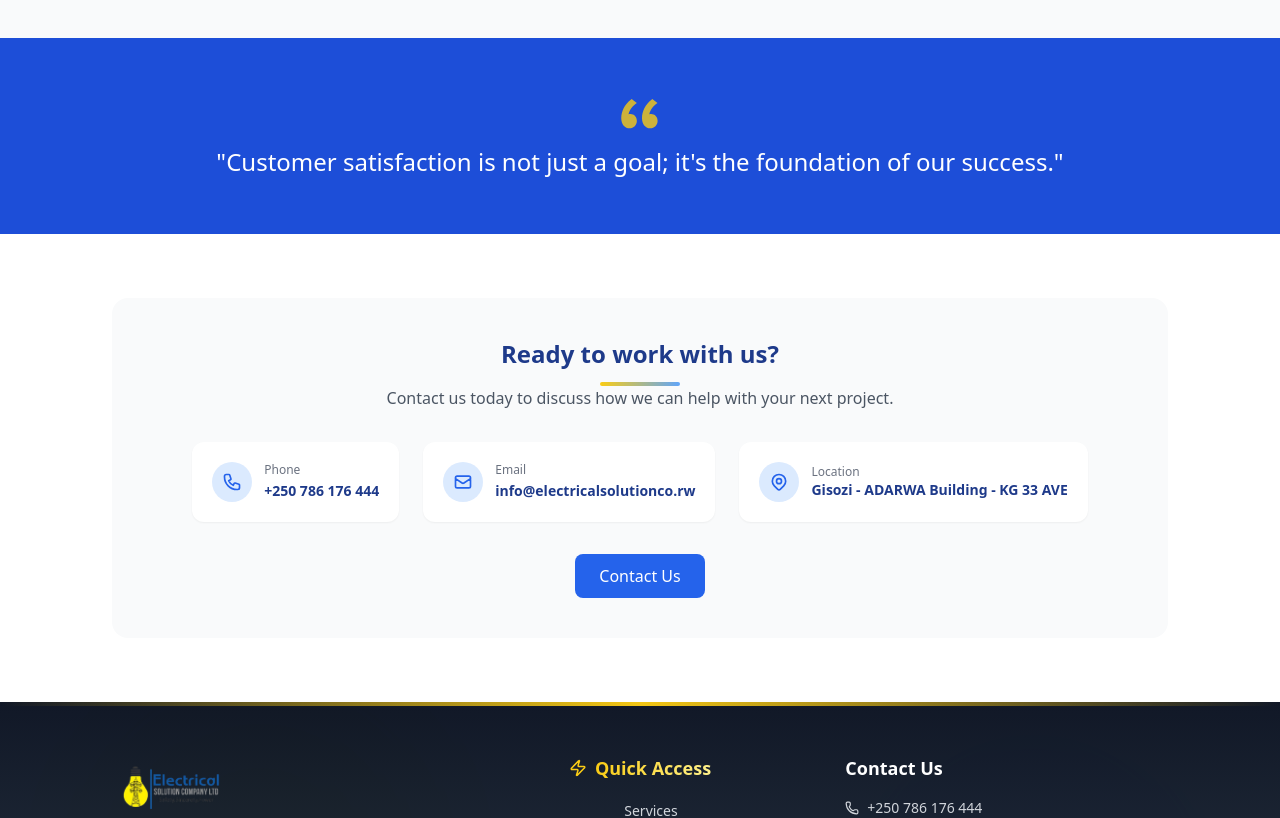
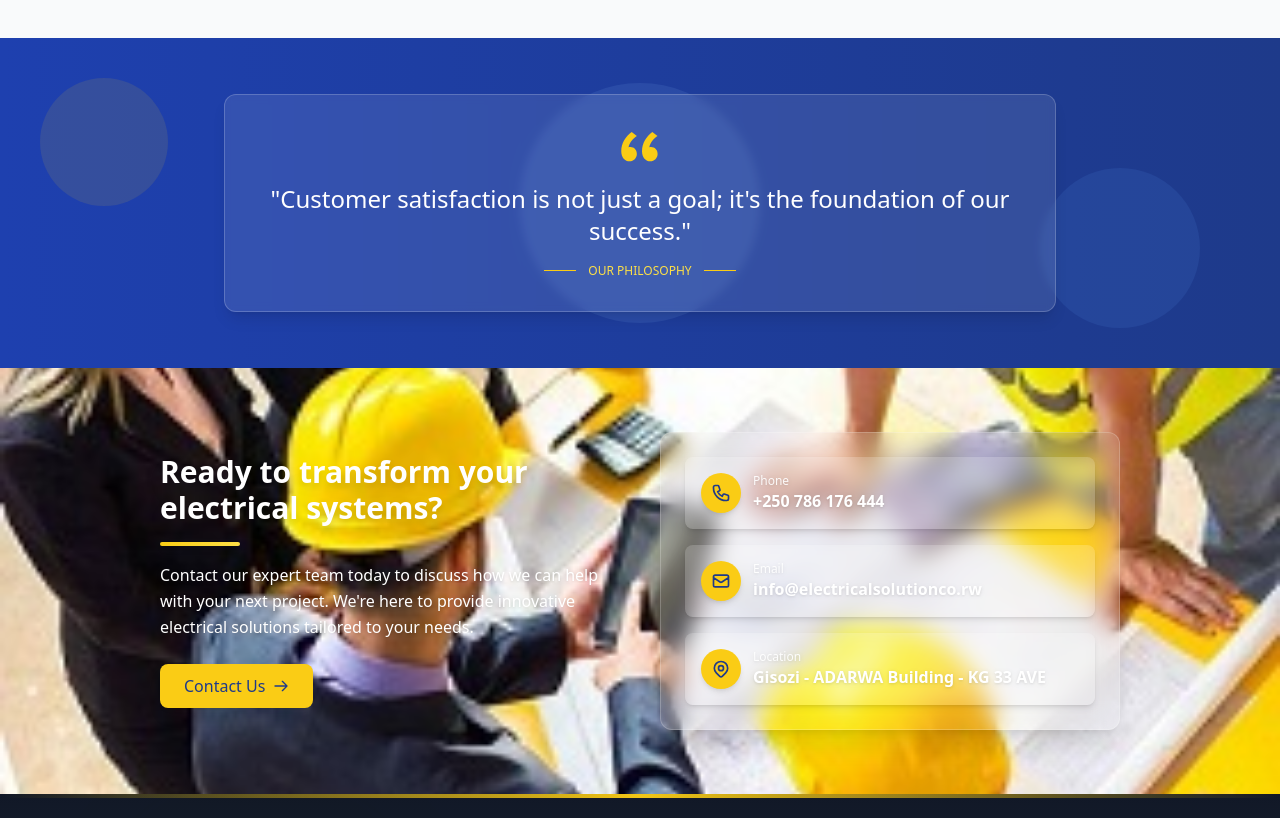
Before and after one commit to niganze/Electrical-solution, a React (Vite) app: page /about in a window 1280 px wide. Shown: the part 4980-5798 px from the top of the page. Built offline with nearby package versions, Linux system fonts and the light colour scheme.

Commit message:
added styled for about page

```diff
--- a/src/pages/About.jsx
+++ b/src/pages/About.jsx
@@ -356,81 +356,125 @@ export default function About() {
         </div>
       </div>
 
-      {/* Testimonial Quote */}
-      <div className="bg-blue-700 text-white py-12 lg:py-14">
-        <div className="max-w-5xl mx-auto px-6 md:px-12 text-center">
-          <svg className="w-10 h-10 mx-auto mb-3 text-yellow-400 opacity-80" fill="currentColor" viewBox="0 0 32 32" aria-hidden="true">
+      {/* Testimonial Quote - Modern Floating Card (Medium Size) */}
+<div className="relative bg-gradient-to-r from-blue-800 to-blue-900 text-white py-12 lg:py-14 overflow-hidden">
+  {/* Abstract Background Elements */}
+  <div className="absolute inset-0 opacity-10">
+    <div className="absolute top-10 left-10 w-32 h-32 rounded-full bg-yellow-400"></div>
+    <div className="absolute bottom-10 right-20 w-40 h-40 rounded-full bg-blue-400"></div>
+    <div className="absolute top-1/2 left-1/2 w-60 h-60 rounded-full bg-blue-300 -translate-x-1/2 -translate-y-1/2"></div>
+  </div>
+
+  <div className="max-w-4xl mx-auto px-6 md:px-8 text-center relative z-10">
+    <div className="bg-white/10 backdrop-blur-sm p-6 lg:p-8 rounded-xl shadow-lg border border-white/20">
+      <svg className="w-10 h-10 mx-auto mb-4 text-yellow-400" fill="currentColor" viewBox="0 0 32 32" aria-hidden="true">
         <path d="M9.352 4C4.456 7.456 1 13.12 1 19.36c0 5.088 3.072 8.064 6.624 8.064 3.36 0 5.856-2.688 5.856-5.856 0-3.168-2.208-5.472-5.088-5.472-.576 0-1.344.096-1.536.192.48-3.264 3.552-7.104 6.624-9.024L9.352 4zm16.512 0c-4.8 3.456-8.256 9.12-8.256 15.36 0 5.088 3.072 8.064 6.624 8.064 3.264 0 5.856-2.688 5.856-5.856 0-3.168-2.304-5.472-5.184-5.472-.576 0-1.248.096-1.44.192.48-3.264 3.456-7.104 6.528-9.024L25.864 4z" />
       </svg>
-          <p className="text-xl lg:text-2xl font-light">
+      <p className="text-xl lg:text-2xl font-light leading-relaxed">
         "Customer satisfaction is not just a goal; it's the foundation of our success."
       </p>
+      <div className="mt-4 flex items-center justify-center">
+        <div className="h-px w-8 bg-yellow-400"></div>
+        <p className="mx-3 text-xs text-yellow-300 font-medium">OUR PHILOSOPHY</p>
+        <div className="h-px w-8 bg-yellow-400"></div>
+      </div>
+    </div>
   </div>
 </div>
 
-      {/* Contact CTA */}
-      <div className="max-w-6xl mx-auto px-6 md:px-12 py-12 lg:py-16">
-        <div className="bg-gray-50 rounded-2xl p-8 lg:p-10">
-          <div className="text-center mb-8">
-            <h2 className="text-2xl font-bold text-blue-900 mb-3">Ready to work with us?</h2>
-             <div className="w-20 h-1 bg-gradient-to-r from-yellow-400 to-blue-400 mx-auto rounded-full"></div>
-            <p className="text-base text-gray-600 max-w-3xl mx-auto">
-              Contact us today to discuss how we can help with your next project.
-            </p>
+{/* Contact CTA - Modern with Background Image (Medium Size) */}
+<div className="relative py-12 lg:py-16 overflow-hidden">
+  {/* Background Image with Overlay */}
+  <div className="absolute inset-0 z-0">
+    <div
+      className="absolute inset-0 bg-gradient-to-r from-blue-900/90 to-blue-700/80 mix-blend-multiply"
+      style={{
+        backgroundImage: `url(${AboutUsImage})`,
+        backgroundSize: 'cover',
+        backgroundPosition: 'center',
+      }}
+    ></div>
   </div>
 
-          <div className="flex flex-col md:flex-row justify-center gap-6">
-            <div className="bg-white p-5 rounded-xl shadow-sm flex items-center hover:shadow-md hover:translate-y-[-2px] transition-all duration-300 group">
-              <div className="bg-blue-100 p-2.5 rounded-full mr-3 group-hover:bg-yellow-400 transition-colors">
-                <svg className="w-5 h-5 text-blue-600" fill="none" viewBox="0 0 24 24" stroke="currentColor">
+  <div className="max-w-5xl mx-auto px-6 md:px-8 relative z-10">
+    <div className="flex flex-col lg:flex-row lg:items-center gap-6 lg:gap-10">
+      {/* Left Side - Text Content with improved visibility */}
+      <div className="lg:w-1/2">
+        <h2 className="text-2xl lg:text-3xl font-bold text-white mb-4 drop-shadow-lg shadow-black">
+          Ready to transform your electrical systems?
+        </h2>
+        <div className="w-20 h-1 bg-gradient-to-r from-yellow-400 to-yellow-300 rounded-full mb-4 shadow-md"></div>
+        <p className="text-base text-white mb-6 drop-shadow text-shadow leading-relaxed">
+          Contact our expert team today to discuss how we can help with your next project. We're here to provide innovative electrical solutions tailored to your needs.
+        </p>
+
+        <a
+          href="/contact"
+          className="inline-flex items-center bg-yellow-400 hover:bg-yellow-300 text-blue-900 py-2.5 px-6 rounded-lg font-medium transition-all duration-300 hover:translate-y-[-2px] hover:shadow-md group shadow-lg"
+        >
+          Contact Us
+          <svg className="w-4 h-4 ml-2 group-hover:translate-x-1 transition-transform" fill="none" viewBox="0 0 24 24" stroke="currentColor">
+            <path strokeLinecap="round" strokeLinejoin="round" strokeWidth={2} d="M14 5l7 7m0 0l-7 7m7-7H3" />
+          </svg>
+        </a>
+      </div>
+
+      {/* Right Side - Contact Cards with improved visibility */}
+      <div className="lg:w-1/2 mt-8 lg:mt-0">
+        <div className="bg-white/10 backdrop-blur-md rounded-xl p-5 lg:p-6 border border-white/20 shadow-xl">
+          <div className="grid gap-4">
+            {/* Phone Card */}
+            <div className="bg-white/15 backdrop-blur p-4 rounded-lg hover:bg-white/25 transition-all duration-300 flex items-center group shadow-md">
+              <div className="bg-yellow-400 p-2.5 rounded-full mr-3 group-hover:scale-105 transition-transform shadow-md">
+                <svg className="w-5 h-5 text-blue-900" fill="none" viewBox="0 0 24 24" stroke="currentColor">
                   <path strokeLinecap="round" strokeLinejoin="round" strokeWidth={2} d="M3 5a2 2 0 012-2h3.28a1 1 0 01.948.684l1.498 4.493a1 1 0 01-.502 1.21l-2.257 1.13a11.042 11.042 0 005.516 5.516l1.13-2.257a1 1 0 011.21-.502l4.493 1.498a1 1 0 01.684.949V19a2 2 0 01-2 2h-1C9.716 21 3 14.284 3 6V5z" />
                 </svg>
               </div>
               <div>
-                <div className="text-xs text-gray-500">Phone</div>
-                <a href="tel:+250786176444" className="font-semibold text-blue-900 hover:text-blue-600 text-sm">
+                <div className="text-xs text-white/90 font-medium drop-shadow">Phone</div>
+                <a href="tel:+250786176444" className="font-semibold text-white text-base hover:text-yellow-300 transition-colors drop-shadow">
                   +250 786 176 444
                 </a>
               </div>
             </div>
 
-            <div className="bg-white p-5 rounded-xl shadow-sm flex items-center hover:shadow-md hover:translate-y-[-2px] transition-all duration-300 group">
-              <div className="bg-blue-100 p-2.5 rounded-full mr-3 group-hover:bg-yellow-400 transition-colors">
-                <svg className="w-5 h-5 text-blue-600" fill="none" viewBox="0 0 24 24" stroke="currentColor">
+            {/* Email Card */}
+            <div className="bg-white/15 backdrop-blur p-4 rounded-lg hover:bg-white/25 transition-all duration-300 flex items-center group shadow-md">
+              <div className="bg-yellow-400 p-2.5 rounded-full mr-3 group-hover:scale-105 transition-transform shadow-md">
+                <svg className="w-5 h-5 text-blue-900" fill="none" viewBox="0 0 24 24" stroke="currentColor">
                   <path strokeLinecap="round" strokeLinejoin="round" strokeWidth={2} d="M3 8l7.89 5.26a2 2 0 002.22 0L21 8M5 19h14a2 2 0 002-2V7a2 2 0 00-2-2H5a2 2 0 00-2 2v10a2 2 0 002 2z" />
                 </svg>
               </div>
               <div>
-                <div className="text-xs text-gray-500">Email</div>
-                <a href="mailto:info@electricalsolutionco.rw" className="font-semibold text-blue-900 hover:text-blue-600 text-sm">
+                <div className="text-xs text-white/90 font-medium drop-shadow">Email</div>
+                <a href="mailto:info@electricalsolutionco.rw" className="font-semibold text-white text-base hover:text-yellow-300 transition-colors drop-shadow">
                   info@electricalsolutionco.rw
                 </a>
               </div>
             </div>
 
-            <div className="bg-white p-5 rounded-xl shadow-sm flex items-center hover:shadow-md hover:translate-y-[-2px] transition-all duration-300 group">
-              <div className="bg-blue-100 p-2.5 rounded-full mr-3 group-hover:bg-yellow-400 transition-colors">
-                <svg className="w-5 h-5 text-blue-600" fill="none" viewBox="0 0 24 24" stroke="currentColor">
+            {/* Location Card */}
+            <div className="bg-white/15 backdrop-blur p-4 rounded-lg hover:bg-white/25 transition-all duration-300 flex items-center group shadow-md">
+              <div className="bg-yellow-400 p-2.5 rounded-full mr-3 group-hover:scale-105 transition-transform shadow-md">
+                <svg className="w-5 h-5 text-blue-900" fill="none" viewBox="0 0 24 24" stroke="currentColor">
                   <path strokeLinecap="round" strokeLinejoin="round" strokeWidth={2} d="M17.657 16.657L13.414 20.9a1.998 1.998 0 01-2.827 0l-4.244-4.243a8 8 0 1111.314 0z" />
                   <path strokeLinecap="round" strokeLinejoin="round" strokeWidth={2} d="M15 11a3 3 0 11-6 0 3 3 0 016 0z" />
                 </svg>
               </div>
               <div>
-                <div className="text-xs text-gray-500">Location</div>
-                <div className="font-semibold text-blue-900 text-sm">
+                <div className="text-xs text-white/90 font-medium drop-shadow">Location</div>
+                <div className="font-semibold text-white text-base drop-shadow">
                   Gisozi - ADARWA Building - KG 33 AVE
                 </div>
               </div>
             </div>
           </div>
-
-          <div className="text-center mt-8">
-            <a href="/contact" className="inline-flex items-center bg-blue-600 hover:bg-yellow-500 hover:text-blue-900 text-white py-2.5 px-6 rounded-lg font-medium transition-all duration-300 hover:translate-y-[-2px] hover:shadow-lg">
-              Contact Us
-            </a>
         </div>
       </div>
     </div>
+  </div>
+</div>
+
 
       <style jsx>{`
         @keyframes fade-in {
```
Also changed, not shown: src/index.css (line endings or trailing spaces). Lines whose indentation alone changed are shown as unchanged.
